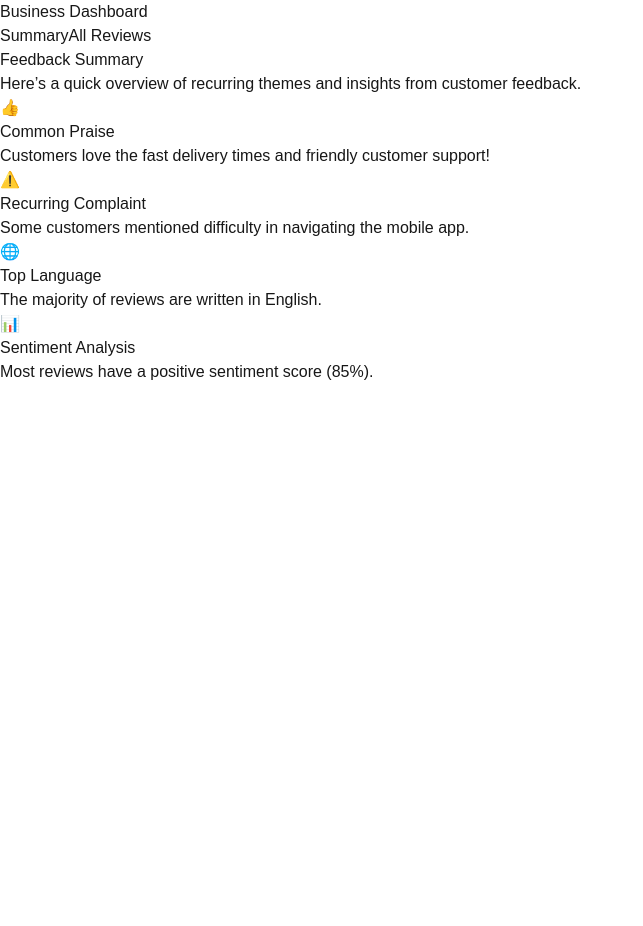
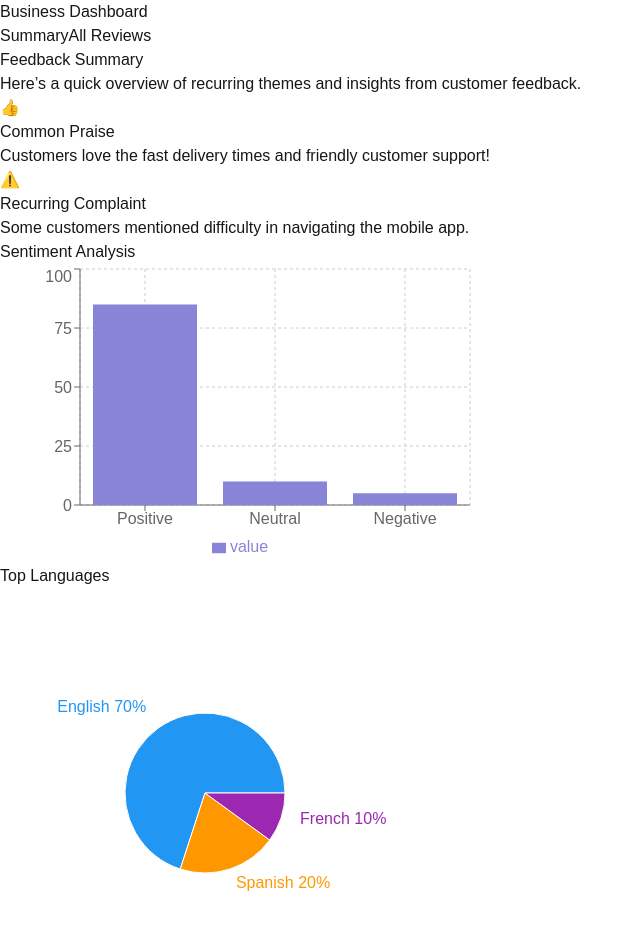
Before and after one commit to DanielPointon/letter-box, a Next.js app: page /dashboard in a window 1280 px wide. Shown: the top 926 px of the page, without its empty margins (0-643 px from the left). Before the commit the page ends 800 px from the top, so only its background shows below. Built offline with nearby package versions, Linux system fonts and the light colour scheme.

Commit message:
feat: improve summary dashboard ui

```diff
--- a/src/app/dashboard/page.tsx
+++ b/src/app/dashboard/page.tsx
@@ -2,6 +2,20 @@
 
 import { useState } from "react";
 import Link from "next/link";
+import { CircularProgress } from "@mui/material";
+import Image from "next/image";
+import {
+  BarChart,
+  Bar,
+  XAxis,
+  YAxis,
+  CartesianGrid,
+  Tooltip,
+  Legend,
+  PieChart,
+  Pie,
+  Cell,
+} from "recharts";
 
 export default function Dashboard() {
   const [activeTab, setActiveTab] = useState("summary");
@@ -48,6 +62,20 @@ export default function Dashboard() {
   );
 }
 
+const barData = [
+  { name: "Positive", value: 85 },
+  { name: "Neutral", value: 10 },
+  { name: "Negative", value: 5 },
+];
+
+const pieData = [
+  { name: "English", value: 70 },
+  { name: "Spanish", value: 20 },
+  { name: "French", value: 10 },
+];
+
+const COLORS = ["#2196f3", "#ff9800", "#9c27b0"];
+
 function SummaryTab() {
   return (
     <div className="bg-white rounded-lg shadow p-6">
@@ -71,22 +99,73 @@ function SummaryTab() {
           description="Some customers mentioned difficulty in navigating the mobile app."
           icon="⚠️"
         />
-        <InsightCard
-          title="Top Language"
-          description="The majority of reviews are written in English."
-          icon="🌐"
+      </div>
+
+      <div className="grid grid-cols-2 gap-6 mt-6">
+        <div className="bg-white rounded-lg shadow p-6">
+          <h3 className="text-xl font-bold mb-4 text-gray-700">
+            Sentiment Analysis
+          </h3>
+          <BarChart
+            width={500}
+            height={300}
+            data={barData}
+            margin={{
+              top: 5,
+              right: 30,
+              left: 20,
+              bottom: 5,
+            }}
+          >
+            <CartesianGrid strokeDasharray="3 3" />
+            <XAxis dataKey="name" />
+            <YAxis />
+            <Tooltip />
+            <Legend />
+            <Bar dataKey="value" fill="#8884d8" />
+          </BarChart>
+        </div>
+        <div className="bg-white rounded-lg shadow p-6">
+          <h3 className="text-xl font-bold mb-4 text-gray-700">
+            Top Languages
+          </h3>
+          <PieChart width={400} height={400}>
+            <Pie
+              data={pieData}
+              cx={200}
+              cy={200}
+              labelLine={false}
+              label={({ name, percent }) =>
+                `${name} ${(percent * 100).toFixed(0)}%`
+              }
+              outerRadius={80}
+              fill="#8884d8"
+              dataKey="value"
+            >
+              {pieData.map((entry, index) => (
+                <Cell
+                  key={`cell-${index}`}
+                  fill={COLORS[index % COLORS.length]}
                 />
-        <InsightCard
-          title="Sentiment Analysis"
-          description="Most reviews have a positive sentiment score (85%)."
-          icon="📊"
-        />
+              ))}
+            </Pie>
+            <Tooltip />
+          </PieChart>
+        </div>
       </div>
     </div>
   );
 }
 
-function InsightCard({ title, description, icon }) {
+function InsightCard({
+  title,
+  description,
+  icon,
+}: {
+  title: string;
+  description: string;
+  icon?: string;
+}) {
   return (
     <div className="bg-blue-50 border-l-4 border-blue-500 p-4 rounded-lg shadow">
       <div className="flex items-center mb-2">
@@ -98,18 +177,86 @@ function InsightCard({ title, description, icon }) {
   );
 }
 
+type Language = "English" | "Spanish" | "French";
+
+interface User {
+  id: string;
+  username: string;
+  avatarUrl: string;
+}
+interface Review {
+  userId: string;
+  id: string;
+  text: string;
+  lang: Language;
+  user: User;
+}
+
+const MOCK_REVIEWS: Review[] = [
+  {
+    id: "1",
+    text: "Great service!",
+    lang: "English",
+    userId: "1",
+    user: {
+      id: "1",
+      username: "John Doe",
+      avatarUrl: "https://via.placeholder.com/40",
+    },
+  },
+  {
+    id: "2",
+    text: "Muy buen producto",
+    lang: "Spanish",
+    userId: "2",
+    user: {
+      id: "2",
+      username: "Maria Garcia",
+      avatarUrl: "https://via.placeholder.com/40",
+    },
+  },
+  {
+    id: "3",
+    text: "Produit de qualité",
+    lang: "French",
+    userId: "3",
+    user: {
+      id: "3",
+      username: "Jean Dupont",
+      avatarUrl: "https://via.placeholder.com/40",
+    },
+  },
+];
+
 function ReviewsTab() {
-  const reviews = [
-    { id: 1, text: "Great service!", lang: "English" },
-    { id: 2, text: "Muy buen producto", lang: "Spanish" },
-    { id: 3, text: "Produit de qualité", lang: "French" },
-  ];
+  const [isReviewsLoading, setIsReviewsLoading] = useState(false);
+  const [reviews, setReviews] = useState<Review[]>(MOCK_REVIEWS);
+
+  const handleLanguageChange = async (
+    event: React.ChangeEvent<HTMLSelectElement>
+  ) => {
+    const selectedLanguage = event.target.value;
+    setIsReviewsLoading(true);
+
+    // Mock API call with timeout
+    setTimeout(() => {
+      const translatedReviews = reviews.map((review) => ({
+        ...review,
+        text: `Translated (${selectedLanguage}): ${review.text}`,
+      }));
+      setReviews(translatedReviews);
+      setIsReviewsLoading(false);
+    }, 1000); // Simulate 1 second API call
+  };
 
   return (
     <div className="bg-white rounded-lg shadow p-6">
       <div className="flex items-center justify-between mb-4">
         <h2 className="text-2xl font-bold text-gray-700">Customer Reviews</h2>
-        <select className="border-gray-300 rounded p-2 text-gray-600">
+        <select
+          className="border-gray-300 rounded p-2 text-gray-600"
+          onChange={handleLanguageChange}
+        >
           <option value="English">Translate to English</option>
           <option value="Spanish">Translate to Spanish</option>
           <option value="French">Translate to French</option>
@@ -117,22 +264,35 @@ function ReviewsTab() {
       </div>
 
       <ul className="space-y-4">
-        {reviews.map((review) => (
+        {isReviewsLoading ? (
+          <CircularProgress />
+        ) : (
+          reviews.map((review) => (
             <li
               key={review.id}
               className="bg-gray-50 p-4 rounded-lg shadow flex justify-between items-center hover:bg-gray-100"
             >
+              <div className="flex items-center">
+                <Image
+                  width={40}
+                  height={40}
+                  src={review.user.avatarUrl}
+                  alt={review.user.username}
+                  className="w-10 h-10 rounded-full mr-4"
+                />
                 <div>
                   <div className="font-medium text-gray-700">{review.text}</div>
                   <div className="text-sm text-gray-500">
-                Language: {review.lang}
+                    {review.user.username} - Original Language: {review.lang}
                   </div>
                   <Link href={`/dashboard/reviews/${review.id}`}>
                     <div className="text-blue-600 hover:underline">Respond</div>
                   </Link>
                 </div>
+              </div>
             </li>
-        ))}
+          ))
+        )}
       </ul>
     </div>
   );
```
Also changed, not shown: package.json (+7 -6 lines), 1 other file (tests, documents, lock files or other folders). Lines whose indentation alone changed are shown as unchanged.
